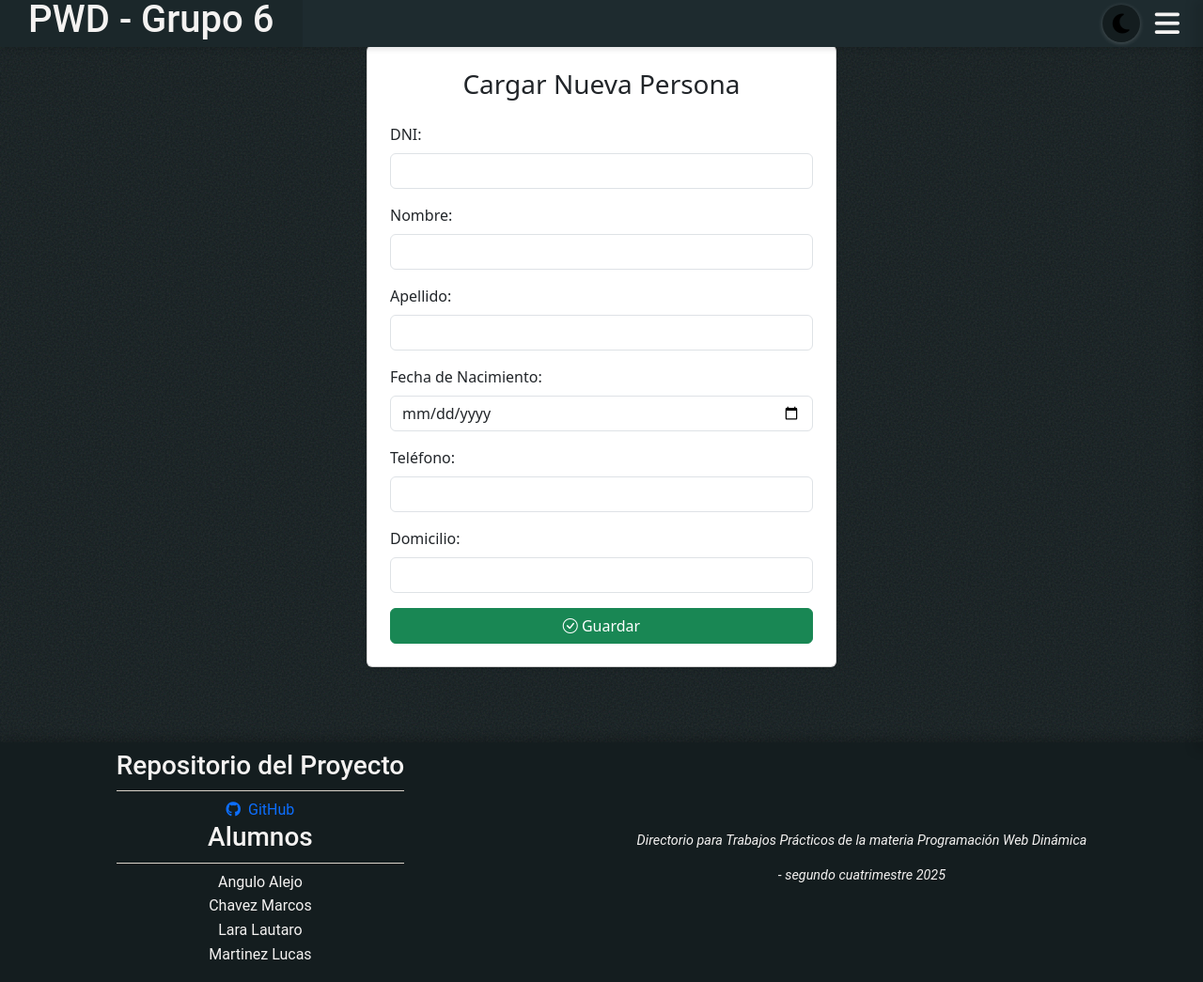
After one commit to Marcos-Chavez-5505/PWD, a PHP site: page /TP/4/4/NuevaPersona.php in a window 1280 px wide. The commit adds this page. Shown: the whole page at 94% size. Run offline with PHP 8.4, Linux system fonts and the light colour scheme.

Commit message:
avance con los ejercicios 3 y 4 (falta)

```diff
--- a/control/4/controlPersona.php
+++ b/control/4/controlPersona.php
@@ -1,5 +1,5 @@
 <?php
-include_once '/../../modelo/tp4/persona.php';
+include_once '../../../../modelo/tp4/persona.php';
 
 class ControlPersona {
     private $objPdo;
--- /dev/null
+++ b/vista/TP/4/4/nuevaPersona.php
@@ -0,0 +1,90 @@
+<?php
+// Incluimos header/footer si corresponde
+include_once '../../../estructura/header.php';
+?>
+
+<!DOCTYPE html>
+<html lang="es">
+<head>
+    <meta charset="UTF-8">
+    <meta name="viewport" content="width=device-width, initial-scale=1.0">
+    <title>Nueva Persona</title>
+
+    <!-- Bootstrap CSS -->
+    <link href="https://cdn.jsdelivr.net/npm/bootstrap@5.3.2/dist/css/bootstrap.min.css" rel="stylesheet">
+    <link href="https://cdn.jsdelivr.net/npm/bootstrap-icons@1.10.5/font/bootstrap-icons.css" rel="stylesheet">
+
+    <!-- Estilos propios -->
+    <link rel="stylesheet" href="../../../css/header-footer.css">
+    <link rel="stylesheet" href="../../../../home/fonts/css/all.min.css">
+
+    <script>
+        function validarFormulario() {
+            let dni = document.getElementById("nroDni").value;
+            let nombre = document.getElementById("nombre").value;
+            let apellido = document.getElementById("apellido").value;
+
+            if (dni === "" || isNaN(dni)) {
+                alert("El DNI es obligatorio y debe ser un número.");
+                return false;
+            }
+            if (nombre.trim() === "" || apellido.trim() === "") {
+                alert("Nombre y Apellido son obligatorios.");
+                return false;
+            }
+            return true;
+        }
+    </script>
+</head>
+<body>
+
+    <main class="container my-5 d-flex justify-content-center">
+        <div class="card p-4 shadow-sm w-100" style="max-width: 500px;">
+            <h3 class="text-center mb-4">Cargar Nueva Persona</h3>
+            <form action="accionNuevaPersona.php" method="post" onsubmit="return validarFormulario()">
+
+                <div class="mb-3">
+                    <label for="nroDni" class="form-label">DNI:</label>
+                    <input type="text" name="nroDni" id="nroDni" class="form-control" required>
+                </div>
+
+                <div class="mb-3">
+                    <label for="nombre" class="form-label">Nombre:</label>
+                    <input type="text" name="nombre" id="nombre" class="form-control" required>
+                </div>
+
+                <div class="mb-3">
+                    <label for="apellido" class="form-label">Apellido:</label>
+                    <input type="text" name="apellido" id="apellido" class="form-control" required>
+                </div>
+
+                <div class="mb-3">
+                    <label for="fechaNac" class="form-label">Fecha de Nacimiento:</label>
+                    <input type="date" name="fechaNac" id="fechaNac" class="form-control">
+                </div>
+
+                <div class="mb-3">
+                    <label for="telefono" class="form-label">Teléfono:</label>
+                    <input type="text" name="telefono" id="telefono" class="form-control">
+                </div>
+
+                <div class="mb-3">
+                    <label for="domicilio" class="form-label">Domicilio:</label>
+                    <input type="text" name="domicilio" id="domicilio" class="form-control">
+                </div>
+
+                <button type="submit" class="btn btn-success w-100">
+                    <i class="bi bi-check-circle"></i> Guardar
+                </button>
+            </form>
+        </div>
+    </main>
+
+    <!-- Footer -->
+    <?php include_once '../../../estructura/footer.php'; ?>
+
+    <!-- Scripts Bootstrap -->
+    <script src="https://code.jquery.com/jquery-3.6.0.min.js"></script>
+    <script src="https://cdn.jsdelivr.net/npm/bootstrap@5.3.0/dist/js/bootstrap.bundle.min.js"></script>
+</body>
+</html>
--- /dev/null
+++ b/vista/css/tp4.css
@@ -0,0 +1,4 @@
+
+.meudeus{
+
+}
```
Also changed, not shown: modelo/modelo.md (deleted, +0 -1 lines), vista/TP/4/3/autosPersona.php (added, +47 -0 lines), vista/TP/4/3/listarPersonas.php (+49 -4 lines), vista/TP/4/4/accionNuevaPersona.php (added, +46 -0 lines).
